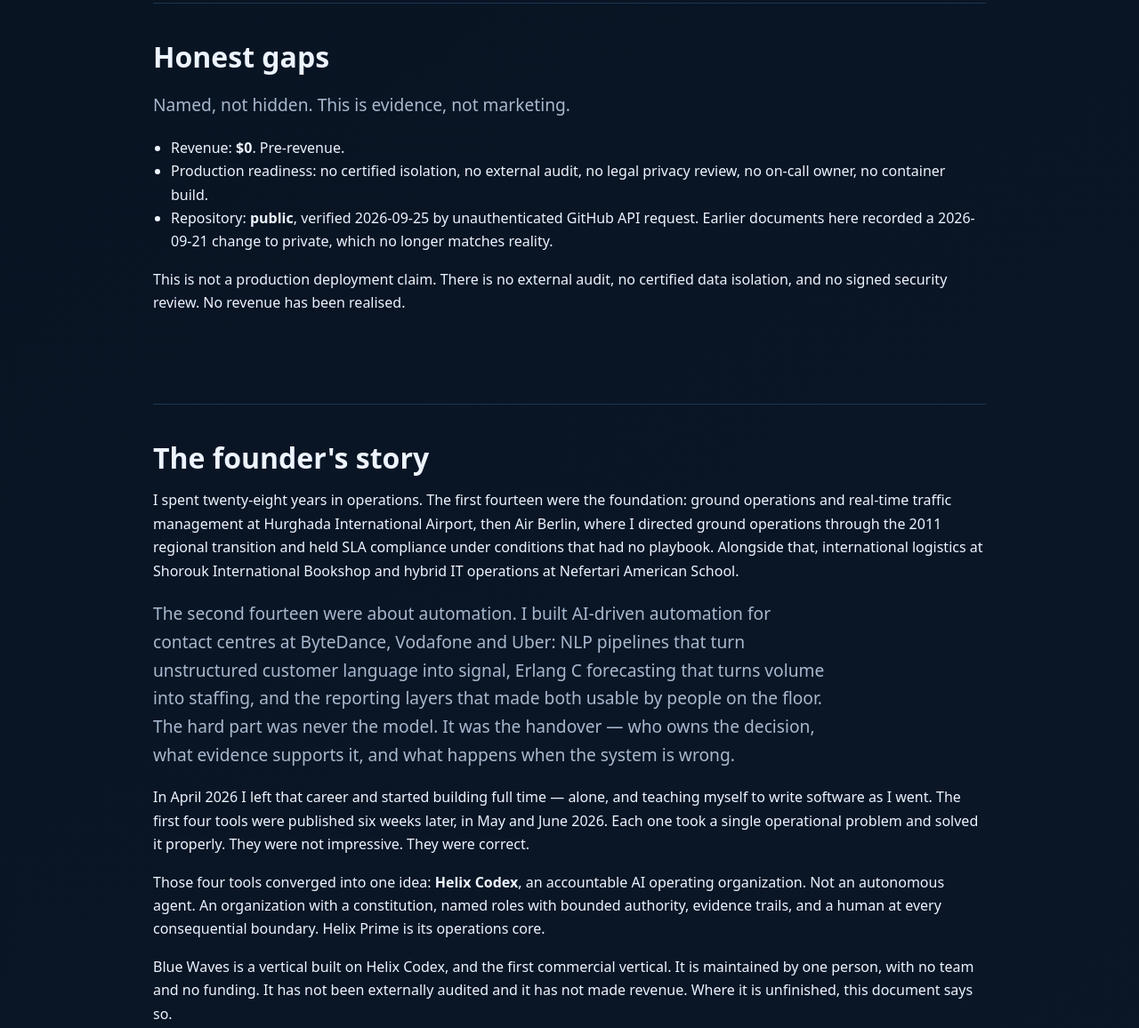
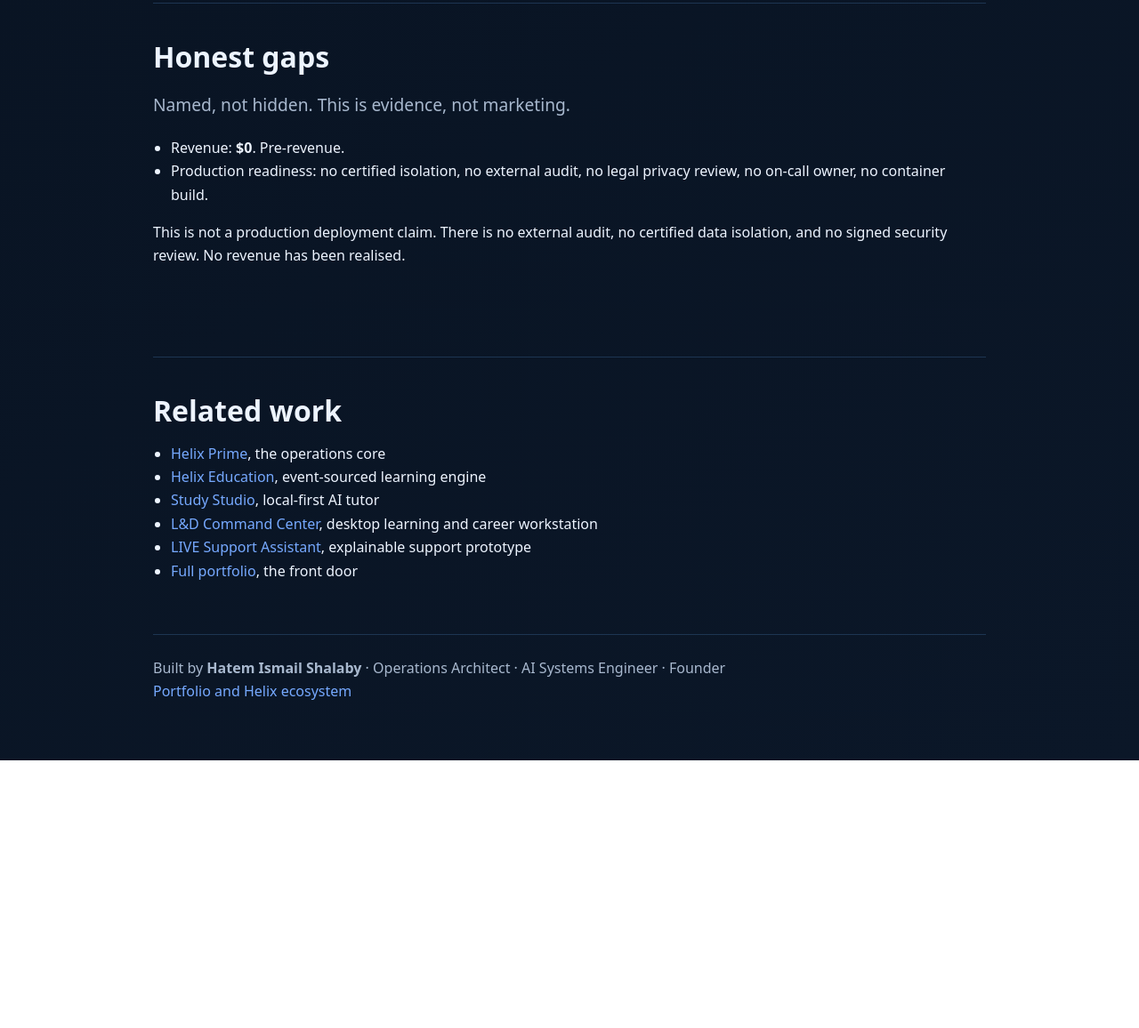
Before and after one commit to HatemIsmailShalaby1979/Blue-Waves-, a plain HTML site: page index.html in a window 1280 px wide. Shown: the part 1802-2958 px from the top of the page at 89% size. After the commit the page ends 2657 px from the top, so only its background shows below. Drawn offline with Linux system fonts and the light colour scheme.

Commit message:
docs: move the founder narrative to the portfolio repository
The founder narrative was repeated in every repository. That reads as
self-promotion and buries what a visitor actually came for: what the project is,
what state it is in, and how to run it.

It now lives in one place — the portfolio repository — and every other repository
points to it in a single related-work line. A developer who tells his life story in
every project README is telling it for himself, not for the reader.

Also removed: narration about this repository's own visibility and its history, and
an internal note reconciling two documents' test counts. Those belong in the
governance ledgers and the audit report, not in a reader's document.

```diff
--- a/index.html
+++ b/index.html
@@ -18,14 +18,7 @@
 
 <section><h2>Proof, with snapshot dates</h2><table><tr><th>Evidence</th><th>Value</th><th>Snapshot</th></tr><tr><td>Tests</td><td>85 passing (offline, E2E media quality)</td><td>2026-09-05</td></tr><tr><td>YouTube OAuth</td><td>Complete, client configured</td><td>2026-09-05</td></tr><tr><td>End-to-end publish</td><td>Verified (<code>NHXdNQzF5m0</code>)</td><td>2026-09-05</td></tr><tr><td>Podcast RSS</td><td>Valid, iTunes-compatible RSS 2.0</td><td>2026-09-05</td></tr><tr><td>Quality gates</td><td><code>ffprobe</code> + FFT + LUFS + silence</td><td>2026-09-05</td></tr><tr><td>SHEPO finance</td><td>Real per-provider costs, CPM projection</td><td>2026-09-05</td></tr><tr><td>Governance</td><td>Fail-closed, owner-controlled</td><td>2026-09-05</td></tr></table></section>
 
-<section><h2>Honest gaps</h2><p class="lead">Named, not hidden. This is evidence, not marketing.</p><ul><li>Revenue: <strong>$0</strong>. Pre-revenue.</li><li>Production readiness: no certified isolation, no external audit, no legal privacy review, no on-call owner, no container build.</li><li>Repository: <strong>public</strong>, verified 2026-09-25 by unauthenticated GitHub API request. Earlier documents here recorded a 2026-09-21 change to private, which no longer matches reality.</li></ul><p>This is not a production deployment claim. There is no external audit, no certified data isolation, and no signed security review. No revenue has been realised.</p></section>
-
-<section><h2>The founder's story</h2>
-<p>I spent twenty-eight years in operations. The first fourteen were the foundation: ground operations and real-time traffic management at Hurghada International Airport, then Air Berlin, where I directed ground operations through the 2011 regional transition and held SLA compliance under conditions that had no playbook. Alongside that, international logistics at Shorouk International Bookshop and hybrid IT operations at Nefertari American School.</p><p class="lead">The second fourteen were about automation. I built AI-driven automation for contact centres at ByteDance, Vodafone and Uber: NLP pipelines that turn unstructured customer language into signal, Erlang C forecasting that turns volume into staffing, and the reporting layers that made both usable by people on the floor. The hard part was never the model. It was the handover — who owns the decision, what evidence supports it, and what happens when the system is wrong.</p>
-<p>In April 2026 I left that career and started building full time — alone, and teaching myself to write software as I went. The first four tools were published six weeks later, in May and June 2026. Each one took a single operational problem and solved it properly. They were not impressive. They were correct.</p>
-<p>Those four tools converged into one idea: <strong>Helix Codex</strong>, an accountable AI operating organization. Not an autonomous agent. An organization with a constitution, named roles with bounded authority, evidence trails, and a human at every consequential boundary. Helix Prime is its operations core.</p>
-<p>Blue Waves is a vertical built on Helix Codex, and the first commercial vertical. It is maintained by one person, with no team and no funding. It has not been externally audited and it has not made revenue. Where it is unfinished, this document says so.</p>
-</section>
+<section><h2>Honest gaps</h2><p class="lead">Named, not hidden. This is evidence, not marketing.</p><ul><li>Revenue: <strong>$0</strong>. Pre-revenue.</li><li>Production readiness: no certified isolation, no external audit, no legal privacy review, no on-call owner, no container build.</li></ul><p>This is not a production deployment claim. There is no external audit, no certified data isolation, and no signed security review. No revenue has been realised.</p></section>
 
 <section><h2>Related work</h2><ul>
 <li><a href="https://github.com/HatemIsmailShalaby1979/Helix-Prime">Helix Prime</a>, the operations core</li>
```
Also changed, not shown: 1 other file.
